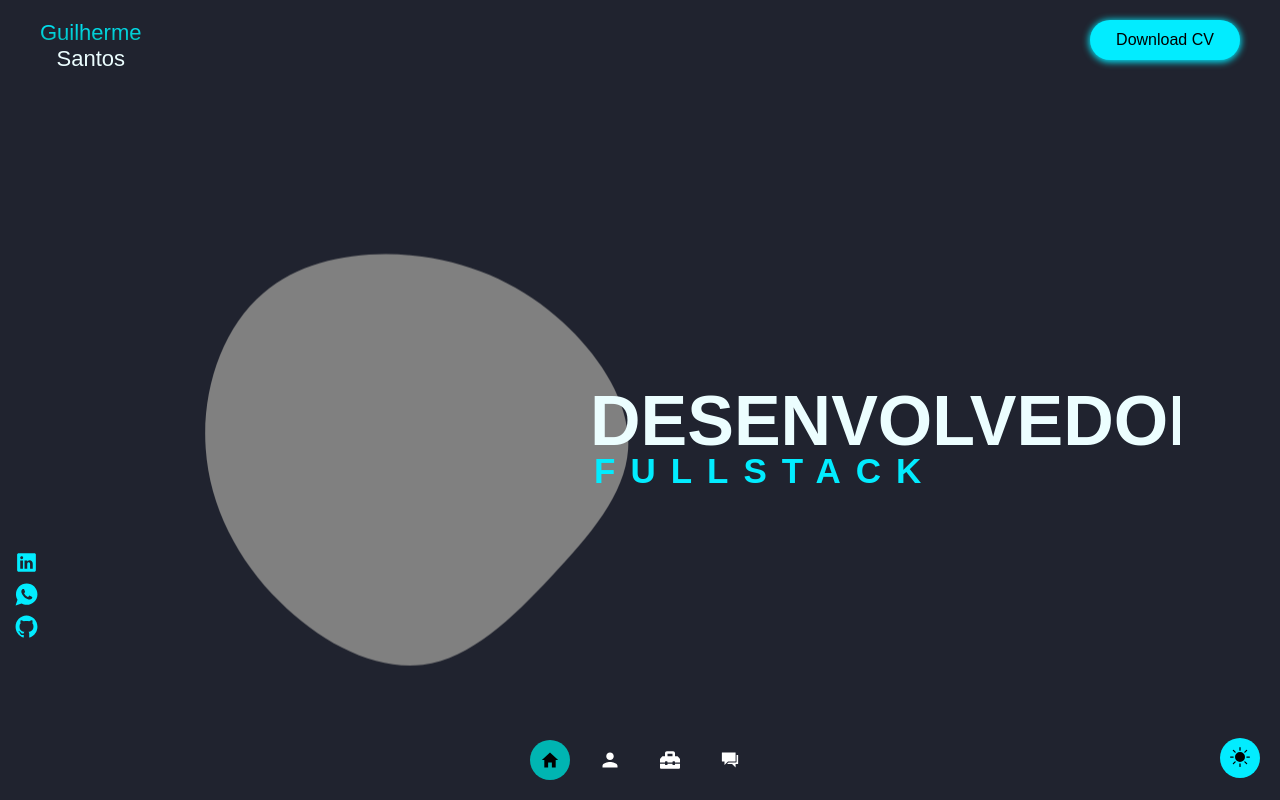
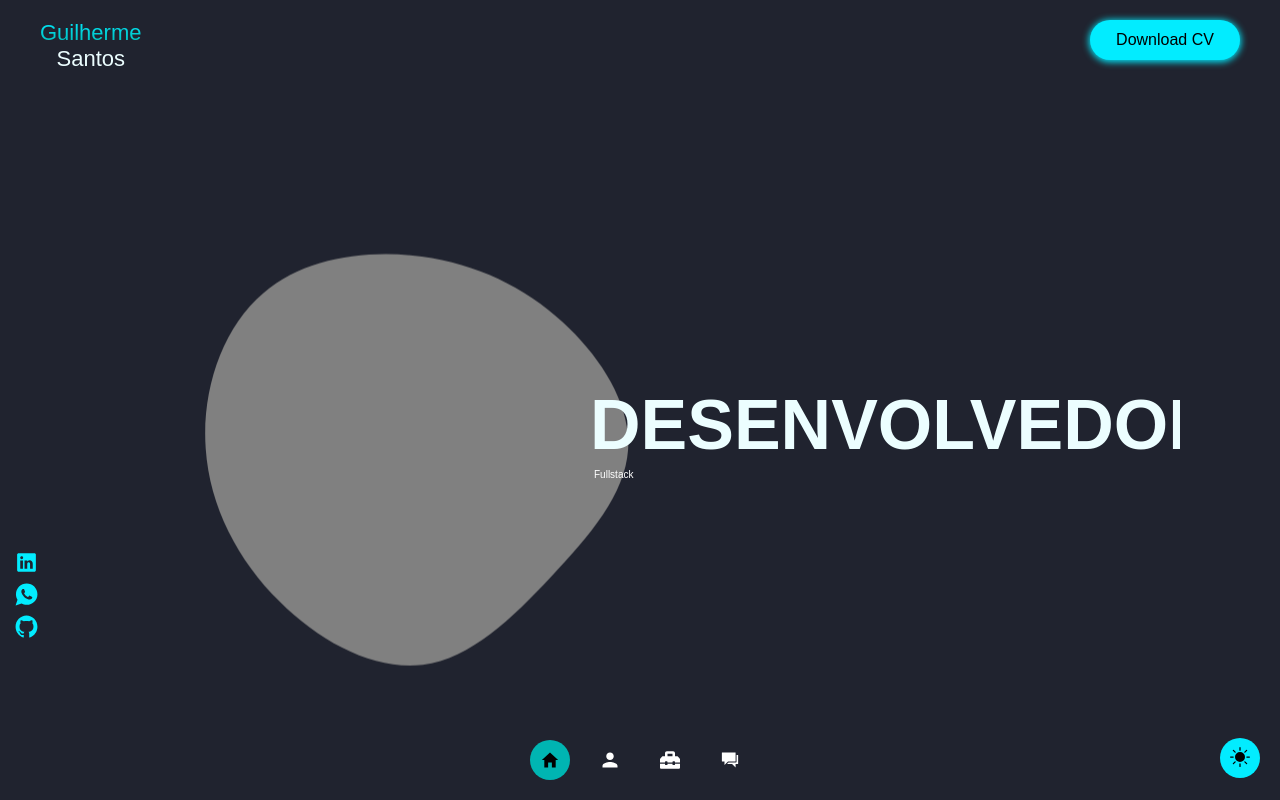
Before and after one commit to GuilhermeDevv/portfolio2.0, a React (Vite) app: page / in a window 1280 px wide. Built offline with nearby package versions, Linux system fonts and the light colour scheme.

Commit message:
ajuste na animacao dos textos

```diff
--- a/src/components/Presentation/styles.ts
+++ b/src/components/Presentation/styles.ts
@@ -30,8 +30,8 @@ export const ImWhat = styled.div`
   left: -110px;
   text-align: start;
   line-height: 50px;
-  animation: ImWhatTransition 2000ms ease-out forwards;
   & h1 {
+    animation: ImWhatTransition 1500ms ease-out forwards;
     position: relative;
     //alinhar h1 com span
     left: -4px;
@@ -44,7 +44,8 @@ export const ImWhat = styled.div`
       left: 0px;
     }
   }
-  & span {
+  & h3 {
+    animation: ImWhatTransition 1000ms ease-out forwards;
     letter-spacing: 15px;
     text-transform: uppercase;
     font-weight: bold;
```
